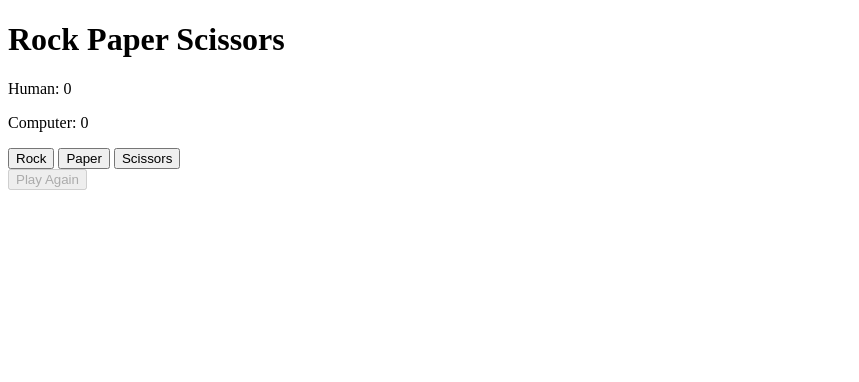
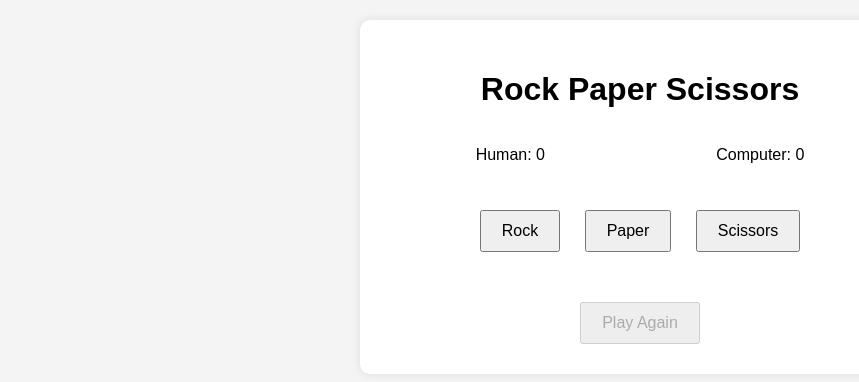
Before and after one commit to dev-cynic/odin_rock_paper_scissor, a plain HTML site: page index.html in a window 1280 px wide. Shown: the whole page, without its empty margins (0-859 px from the left). Drawn offline with Linux system fonts and the light colour scheme.

Commit message:
Update style.css
Added simple styling for the game.

```diff
--- a/style.css
+++ b/style.css
@@ -1,5 +1,41 @@
-code*{
-    margin: 0;
-    padding: 0;
-    box-sizing: border-box;
+body {
+  font-family: Arial, sans-serif;
+  background-color: #f4f4f4;
+  text-align: center;
+  margin: 0;
+  padding: 20px;
 }
+
+.container {
+  max-width: 500px;
+  margin: auto;
+  background: white;
+  padding: 30px;
+  border-radius: 10px;
+  box-shadow: 0 0 10px rgba(0,0,0,0.1);
+}
+
+.scoreboard {
+  display: flex;
+  justify-content: space-around;
+  margin-bottom: 20px;
+}
+
+.choices button {
+  margin: 10px;
+  padding: 10px 20px;
+  font-size: 16px;
+  cursor: pointer;
+}
+
+.result, .game-result {
+  margin-top: 20px;
+  font-size: 18px;
+}
+
+.reset-btn {
+  margin-top: 20px;
+  padding: 10px 20px;
+  font-size: 16px;
+  cursor: pointer;
+}
```
